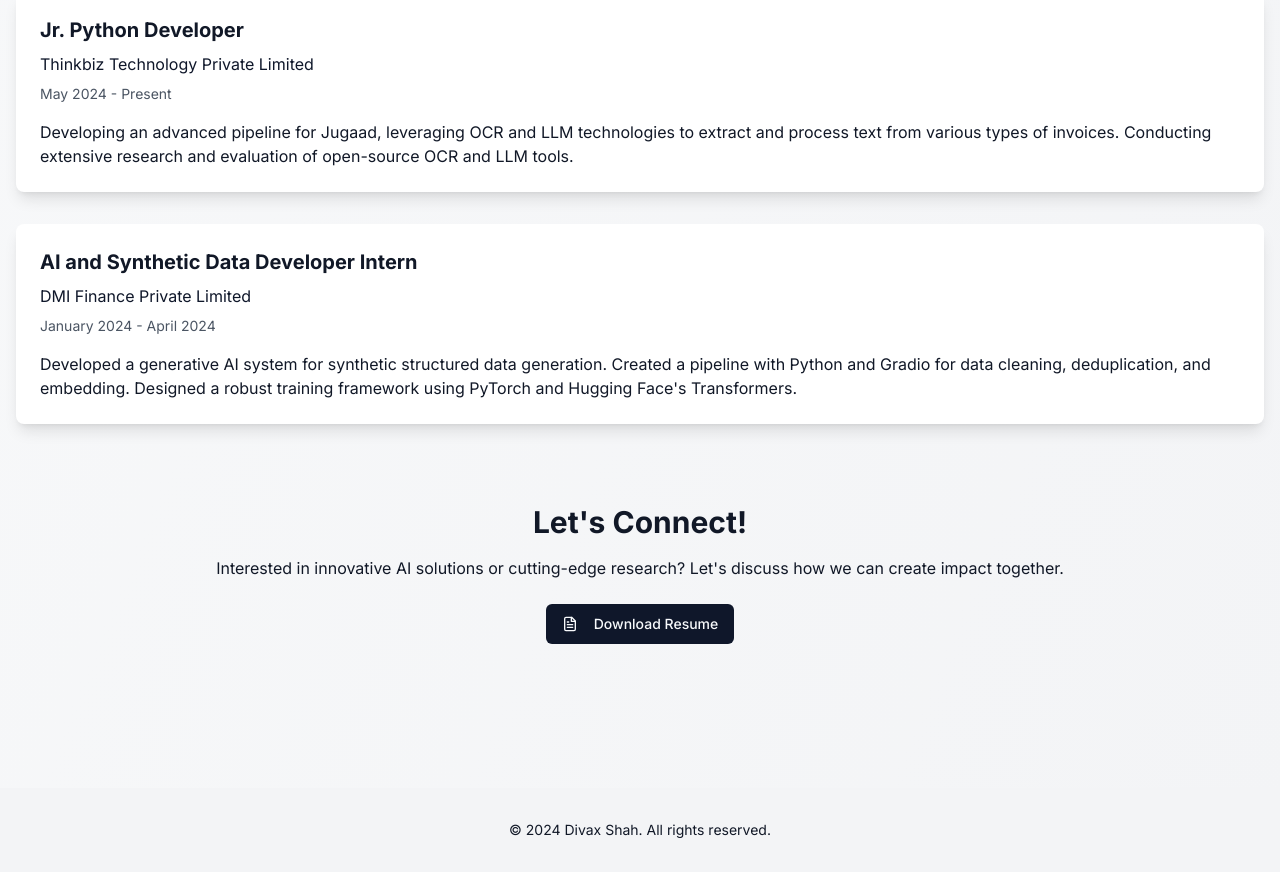
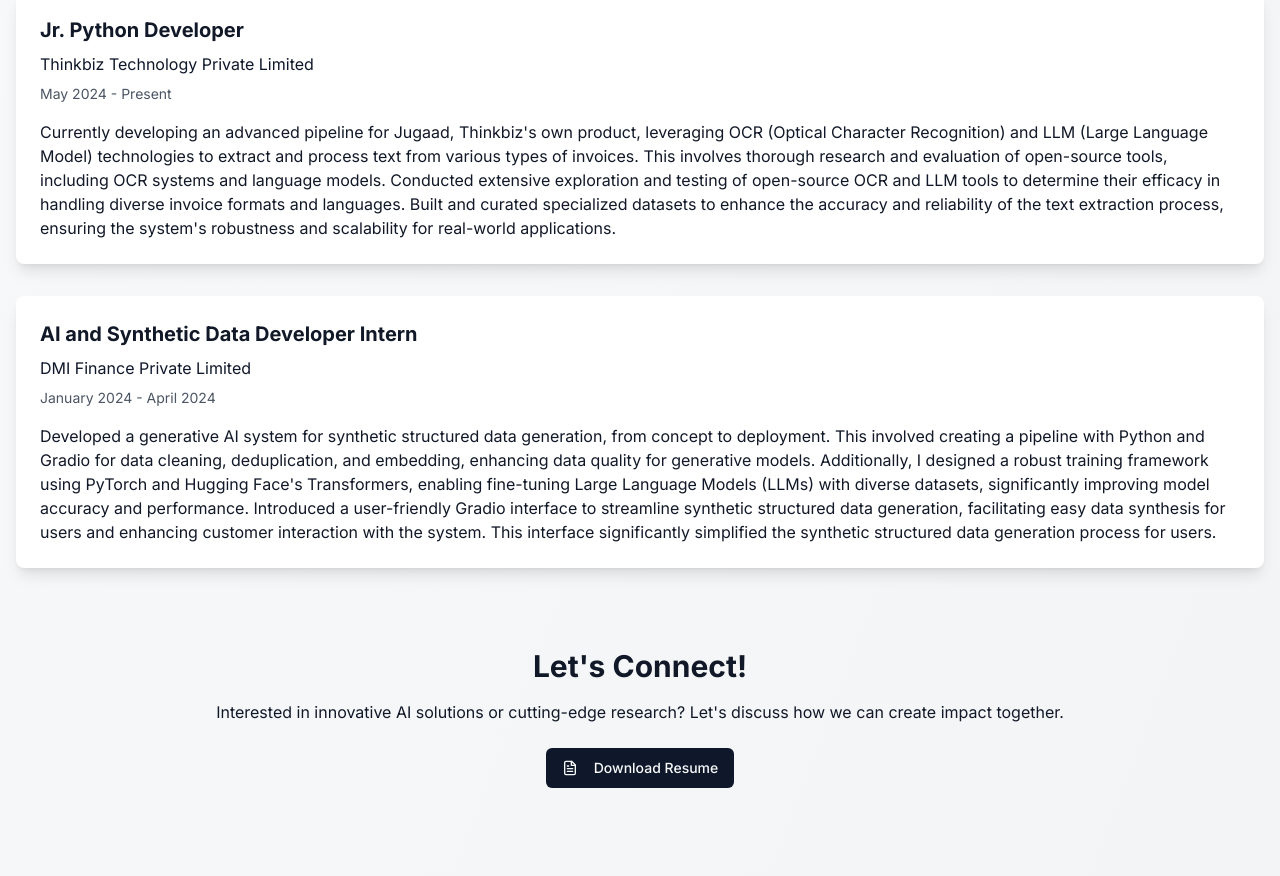
Before and after one commit to shahdivax/portfolio-website, a Next.js app: page / in a window 1280 px wide. Shown: the part 2320-3196 px from the top of the page. Built offline with nearby package versions, Linux system fonts and the light colour scheme.

Commit message:
Update page.tsx

```diff
--- a/app/page.tsx
+++ b/app/page.tsx
@@ -249,13 +249,13 @@
                   title="Jr. Python Developer"
                   company="Thinkbiz Technology Private Limited"
                   period="May 2024 - Present"
-                  description="Developing an advanced pipeline for Jugaad, leveraging OCR and LLM technologies to extract and process text from various types of invoices. Conducting extensive research and evaluation of open-source OCR and LLM tools."
+                  description="Currently developing an advanced pipeline for Jugaad, Thinkbiz's own product, leveraging OCR (Optical Character Recognition) and LLM (Large Language Model) technologies to extract and process text from various types of invoices. This involves thorough research and evaluation of open-source tools, including OCR systems and language models. Conducted extensive exploration and testing of open-source OCR and LLM tools to determine their efficacy in handling diverse invoice formats and languages. Built and curated specialized datasets to enhance the accuracy and reliability of the text extraction process, ensuring the system's robustness and scalability for real-world applications."
                 />
                 <ExperienceCard
                   title="AI and Synthetic Data Developer Intern"
                   company="DMI Finance Private Limited"
                   period="January 2024 - April 2024"
-                  description="Developed a generative AI system for synthetic structured data generation. Created a pipeline with Python and Gradio for data cleaning, deduplication, and embedding. Designed a robust training framework using PyTorch and Hugging Face's Transformers."
+                  description="Developed a generative AI system for synthetic structured data generation, from concept to deployment. This involved creating a pipeline with Python and Gradio for data cleaning, deduplication, and embedding, enhancing data quality for generative models. Additionally, I designed a robust training framework using PyTorch and Hugging Face's Transformers, enabling fine-tuning Large Language Models (LLMs) with diverse datasets, significantly improving model accuracy and performance. Introduced a user-friendly Gradio interface to streamline synthetic structured data generation, facilitating easy data synthesis for users and enhancing customer interaction with the system. This interface significantly simplified the synthetic structured data generation process for users."
                 />
               </div>
             </motion.div>
```
